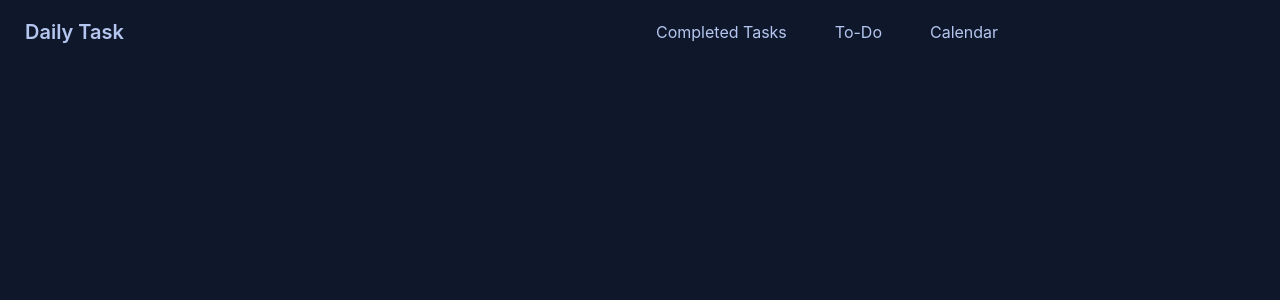
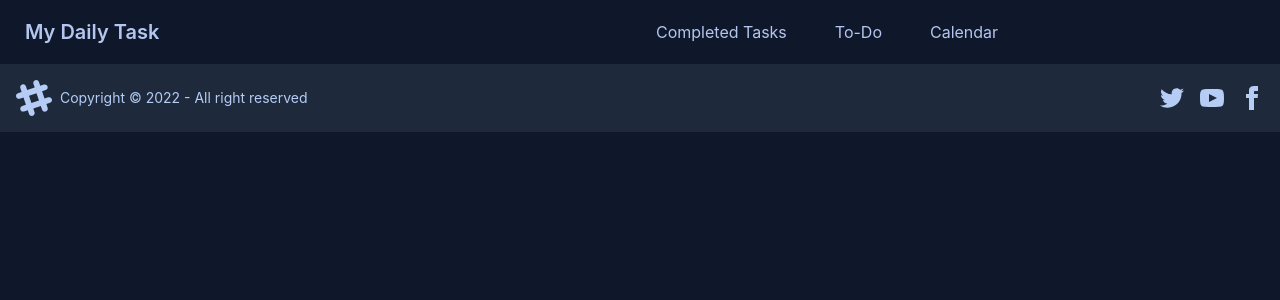
Before and after one commit to mohiuddin2721/daily-task, a React (Create React App) app: page / in a window 1280 px wide. Shown: the top 300 px of the page. Built offline with nearby package versions, Linux system fonts and the light colour scheme.

Commit message:
footer added

```diff
--- a/src/App.js
+++ b/src/App.js
@@ -1,10 +1,12 @@
 import './App.css';
+import Footer from './components/shared/Footer';
 import Header from './components/shared/Header';
 
 function App() {
   return (
     <div>
       <Header></Header>
+      <Footer></Footer>
     </div>
   );
 }
--- /dev/null
+++ b/src/components/shared/Footer.js
@@ -0,0 +1,20 @@
+import React from 'react';
+
+const Footer = () => {
+    return (
+        <footer class="footer items-center p-4 bg-neutral text-neutral-content">
+            <div class="items-center grid-flow-col">
+                <svg width="36" height="36" viewBox="0 0 24 24" xmlns="http://www.w3.org/2000/svg" fill-rule="evenodd" clip-rule="evenodd" class="fill-current"><path d="M22.672 15.226l-2.432.811.841 2.515c.33 1.019-.209 2.127-1.23 2.456-1.15.325-2.148-.321-2.463-1.226l-.84-2.518-5.013 1.677.84 2.517c.391 1.203-.434 2.542-1.831 2.542-.88 0-1.601-.564-1.86-1.314l-.842-2.516-2.431.809c-1.135.328-2.145-.317-2.463-1.229-.329-1.018.211-2.127 1.231-2.456l2.432-.809-1.621-4.823-2.432.808c-1.355.384-2.558-.59-2.558-1.839 0-.817.509-1.582 1.327-1.846l2.433-.809-.842-2.515c-.33-1.02.211-2.129 1.232-2.458 1.02-.329 2.13.209 2.461 1.229l.842 2.515 5.011-1.677-.839-2.517c-.403-1.238.484-2.553 1.843-2.553.819 0 1.585.509 1.85 1.326l.841 2.517 2.431-.81c1.02-.33 2.131.211 2.461 1.229.332 1.018-.21 2.126-1.23 2.456l-2.433.809 1.622 4.823 2.433-.809c1.242-.401 2.557.484 2.557 1.838 0 .819-.51 1.583-1.328 1.847m-8.992-6.428l-5.01 1.675 1.619 4.828 5.011-1.674-1.62-4.829z"></path></svg>
+                <p>Copyright © 2022 - All right reserved</p>
+            </div>
+            <div class="grid-flow-col gap-4 md:place-self-center md:justify-self-end">
+                <a><svg xmlns="http://www.w3.org/2000/svg" width="24" height="24" viewBox="0 0 24 24" class="fill-current"><path d="M24 4.557c-.883.392-1.832.656-2.828.775 1.017-.609 1.798-1.574 2.165-2.724-.951.564-2.005.974-3.127 1.195-.897-.957-2.178-1.555-3.594-1.555-3.179 0-5.515 2.966-4.797 6.045-4.091-.205-7.719-2.165-10.148-5.144-1.29 2.213-.669 5.108 1.523 6.574-.806-.026-1.566-.247-2.229-.616-.054 2.281 1.581 4.415 3.949 4.89-.693.188-1.452.232-2.224.084.626 1.956 2.444 3.379 4.6 3.419-2.07 1.623-4.678 2.348-7.29 2.04 2.179 1.397 4.768 2.212 7.548 2.212 9.142 0 14.307-7.721 13.995-14.646.962-.695 1.797-1.562 2.457-2.549z"></path></svg>
+                </a>
+                <a><svg xmlns="http://www.w3.org/2000/svg" width="24" height="24" viewBox="0 0 24 24" class="fill-current"><path d="M19.615 3.184c-3.604-.246-11.631-.245-15.23 0-3.897.266-4.356 2.62-4.385 8.816.029 6.185.484 8.549 4.385 8.816 3.6.245 11.626.246 15.23 0 3.897-.266 4.356-2.62 4.385-8.816-.029-6.185-.484-8.549-4.385-8.816zm-10.615 12.816v-8l8 3.993-8 4.007z"></path></svg></a>
+                <a><svg xmlns="http://www.w3.org/2000/svg" width="24" height="24" viewBox="0 0 24 24" class="fill-current"><path d="M9 8h-3v4h3v12h5v-12h3.642l.358-4h-4v-1.667c0-.955.192-1.333 1.115-1.333h2.885v-5h-3.808c-3.596 0-5.192 1.583-5.192 4.615v3.385z"></path></svg></a>
+            </div>
+        </footer>
+    );
+};
+
+export default Footer;
--- a/src/components/shared/Header.js
+++ b/src/components/shared/Header.js
@@ -20,7 +20,7 @@
                         {navbarItems}
                     </ul>
                 </div>
-                <a class="btn btn-ghost normal-case text-xl">Daily Task</a>
+                <a class="btn btn-ghost normal-case text-xl">My Daily Task</a>
             </div>
             <div class="navbar-center hidden lg:flex">
                 <ul class="menu menu-horizontal p-0">
```
